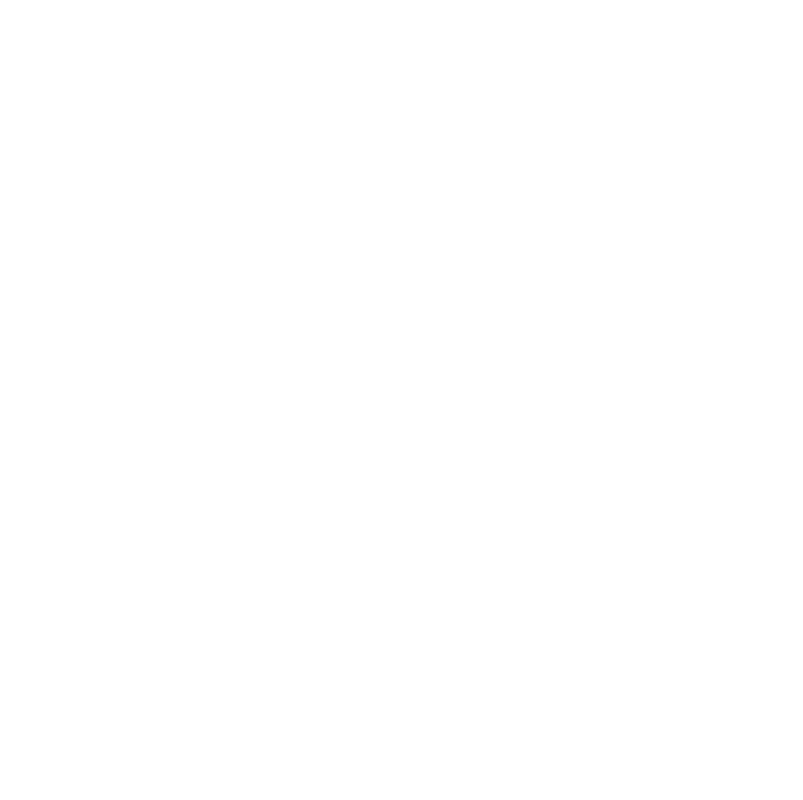
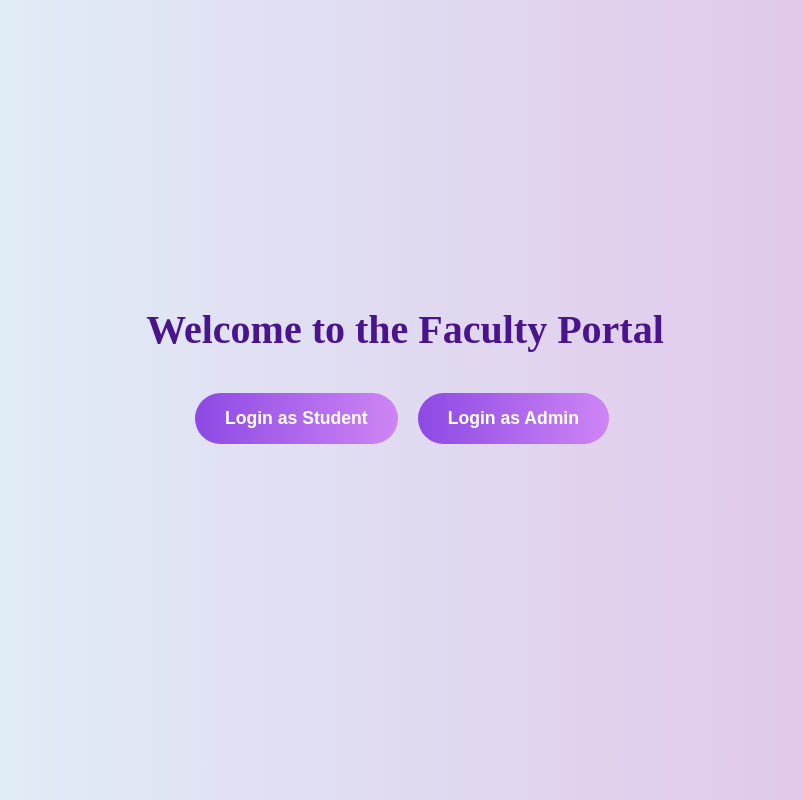
Before and after one commit to medha-bhargava/MNIT_Internship, a React (Vite) app in the folder faculty-portfolio/: page / in a window 1280 px wide. Before the commit this address had no page. Shown: the whole page, without its empty margins (238-1041 px from the left). Built offline with nearby package versions, Linux system fonts and the light colour scheme.

Commit message:
Added Route

```diff
--- a/faculty-portfolio/src/main.jsx
+++ b/faculty-portfolio/src/main.jsx
@@ -15,6 +15,7 @@
   <StrictMode>
     <BrowserRouter>
       <Routes>
+        <Route path="/" element={<App />}></Route>
         <Route path="/login" element={<App />} />
         <Route path="/student-login" element={<StudentLogin />} />
         <Route path="/admin-login" element={<AdminLogin />} />
```
